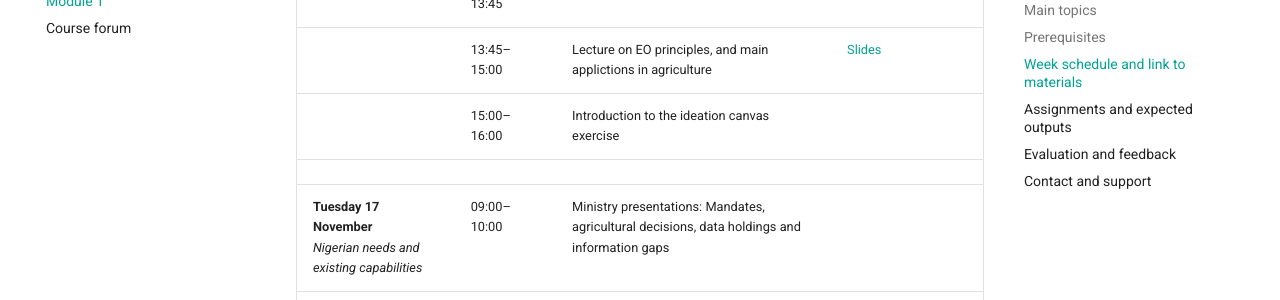
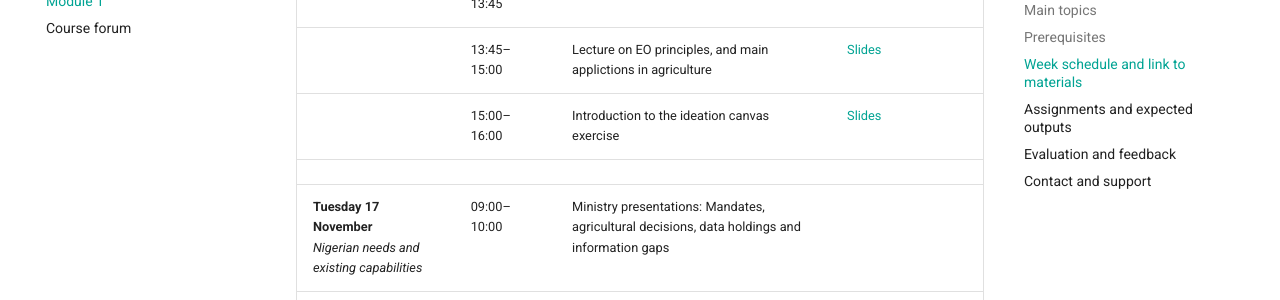
Before and after one commit to ESA-Nigeria-InnoAgri/InnoAgri-training, an MkDocs documentation site: the page built from docs/module-01/index.md, in a window 1280 px wide and 900 px high, scrolled down 3335 px. Shown: the part 152-452 px from the top of the window. Built offline with MkDocs 1.6.1 and Material for MkDocs 9.7.7, drawn with Linux system fonts in a browser that asks for light colours.

Commit message:
Addition of canvas template

```diff
--- a/docs/module-01/index.md
+++ b/docs/module-01/index.md
@@ -99,8 +99,8 @@ All participants are requested to:
 | | 11:00–11:40 | Lecture on project objectives, training program and Week 1 goals | [Slides](../module-01/resources/lectures/1_project_intro.pdf) |
 | | 11:40–13:00 | Participant survey: Assess experience, expectations, current knowledge and interests | *Anonymized output will be shared here* |
 | | 13:00–13:45 | Lunch break | |
-| | 13:45–15:00 | Lecture on EO principles, and main applictions in agriculture | [Slides](../module-01/resources/lectures/4_Introduction_EO_for_agriculture.pdf) |
-| | 15:00–16:00 | Introduction to the ideation canvas exercise | |
+| | 13:45–15:00 | Lecture on EO principles, and main applictions in agriculture | [Slides](../module-01/resources/lectures/3_Introduction_EO_for_agriculture.pdf) |
+| | 15:00–16:00 | Introduction to the ideation canvas exercise | [Slides](../module-01/resources/lectures/4_CSIS-Ideation-Canvas.pdf) |
 | | | | |
 | **Tuesday 17 November**<br>*Nigerian needs and existing capabilities* | 09:00–10:00 | Ministry presentations: Mandates, agricultural decisions, data holdings and information gaps | |
 | | 10:00–10:30 | Continued lecture on EO principles and applications in agriculture | |
```
Also changed, not shown: 3 other files.
